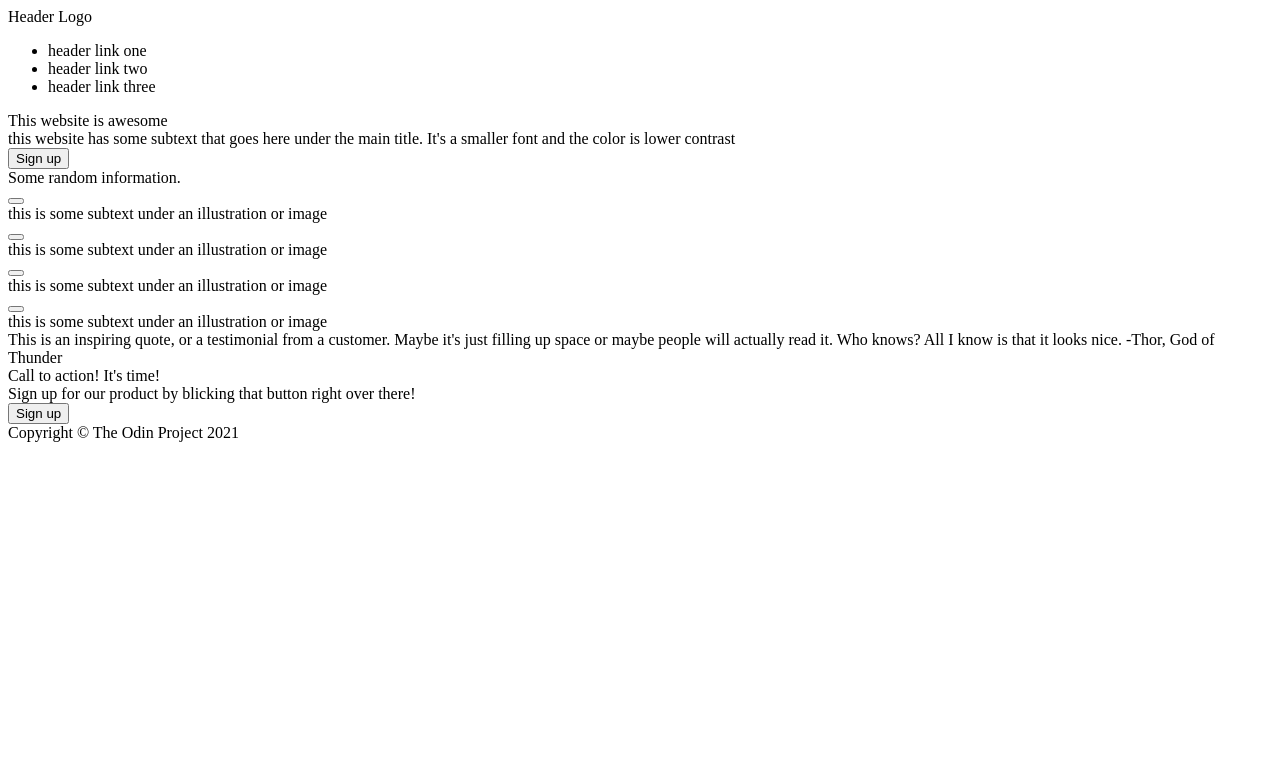
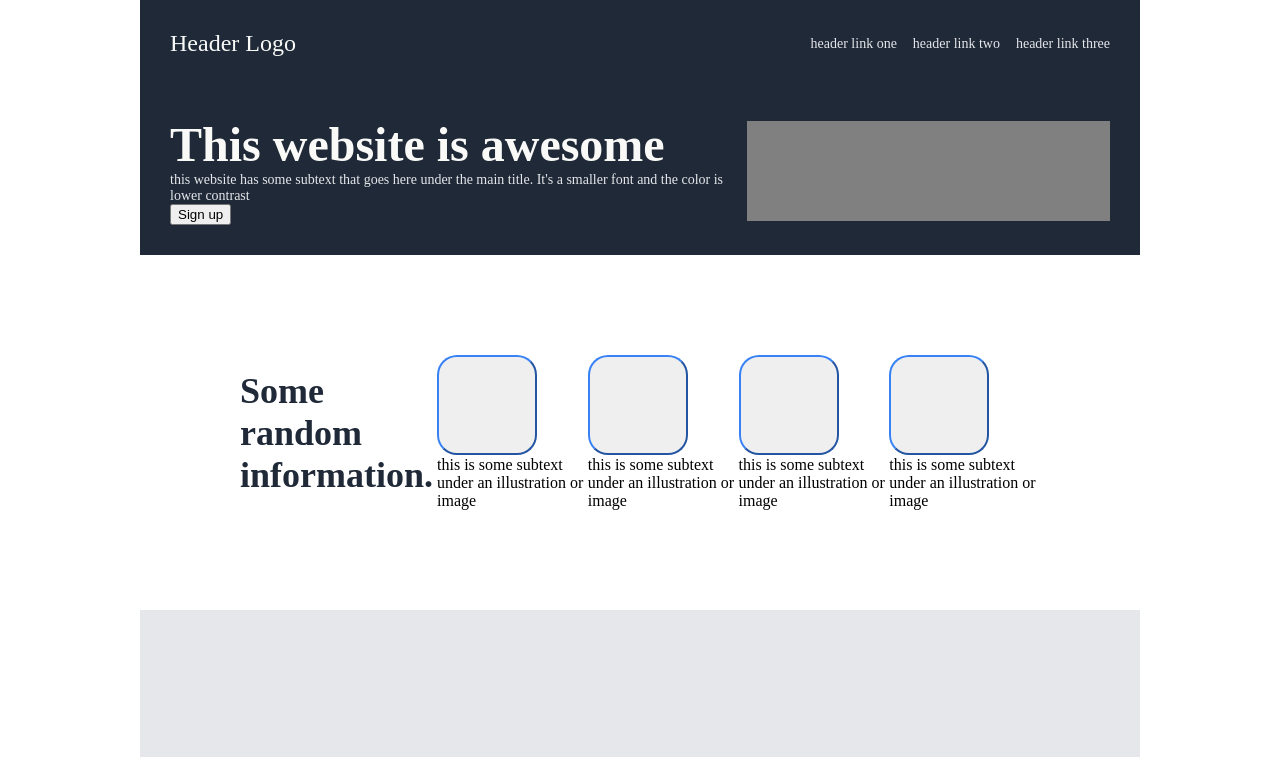
Before and after one commit to HumboldtJama/Landing-Page, a plain HTML site: page landing-page.html in a window 1280 px wide. Shown: the top 757 px of the page. Drawn offline with Linux system fonts and the light colour scheme.

Commit message:
Added containers in html and div classes to group selectors for css. Wrote up css for flex with appropriate containers. I went from top to bottom trying to get the format looking similiar with appropriate colors, weight, and fonts.Still have to put in footer. Been referencing and use bits of previous assignmetns for this. Couldn't decide on a personal website, for now I'm laying it out like the example.

```diff
--- a/landing-page.css
+++ b/landing-page.css
@@ -0,0 +1,98 @@
+body {
+    display: flex;
+    flex-direction: column;
+    width: 1000px;
+    margin: auto;
+}
+/* blue row */
+.container1, .container2 {
+    display: flex;
+    /* flex-direction: row; */
+    align-items: center;
+    height: auto;
+    background-color: #1f2937;
+    margin: 0;
+    padding: 3%;
+}
+
+.container1{
+    justify-content: space-between;
+    font-size: 18px;
+}
+
+.header {
+    color: #f9faf8;
+    font-size: 24px;
+}
+
+.title1 {
+    font-size: 48px;
+    font-weight: bolder;
+    color: #f9faf8;
+}
+
+.container2.1 {
+    display: flex;
+    flex-direction: column;
+}
+
+.link-header, .awesome-text {
+    color: #e5e7eb;
+    font-size: 14px;
+}
+
+.profile-image {
+    background: gray;
+    border-radius: 0%;
+    width: 400px;
+    height: 100px;
+}
+
+ul {
+    display: flex;
+    gap: 16px;
+    list-style-type: none;
+    margin: 0;
+    padding: 0;
+}
+/* /blue row */
+
+/* Some random info row */
+.container3 {
+    display: flex;
+    flex-direction: row;
+    justify-content: space-around;
+    align-items: center;
+    padding: 10%;
+}
+
+.title2{
+    font-size: 36px;
+    font-weight: bolder;
+    color: #1f2937;
+}
+.info-button {
+    border-color: #3882f6;
+    /* box-shadow: inset 2px 2px 4px rgba(0,0,0,.5); */
+    border-radius: 20%;
+    width: 100px;
+    height:  100px;
+}
+/* /Some random info row */
+/* Quote row */
+.container4 {
+    background: #E5E7EB;
+    color: #1f2937;
+    font-size: 36px;
+    font-style: italic;
+    padding: 15%;
+}
+/* /Quote row */
+.modal {
+    display: flex;
+    gap: 16px;
+    padding: 16px;
+}
+.container5 {
+
+}
--- a/landing-page.html
+++ b/landing-page.html
@@ -7,10 +7,11 @@
         <link rel="stylesheet" href="landing-page.css">
     </head>
     <body>
-
+            <div class="container1">
                 <div class="header">
                 Header Logo
                 </div>
+
                 <div class="link-header">
                     <ul>
                         <li>header link one</li>
@@ -18,12 +19,16 @@
                         <li>header link three</li>
                     </ul>
                 </div>
-
+            </div>
+            <div class="container2">
+                <div class="container2.1">
                     <div class="title1">This website is awesome</div>
                         <div class="awesome-text">this website has some subtext that goes here under the main title. It's a smaller font and the color is lower contrast</div>
                         <button class="Sign-up">Sign up</button>
+                </div>
                         <div class="profile-image"></div>
-
+            </div>
+            <div class="container3">
                 <div class="title2">Some random information.</div>
                 <div class="info">
                     <button class="info-button"></button>
@@ -41,18 +46,21 @@
                     <button class="info-button"></button>
                     <div class="text">this is some subtext under an illustration or image</div>
                 </div>
-
+            </div>
+        <div class="container4">
                 <div class="quote">This is an inspiring quote, or a testimonial from a customer. Maybe it's just filling up space or maybe people will actually read it. Who knows? All I know is that it looks nice.   -Thor, God of Thunder</div>
-
-        <div class="container">
+        </div>
+    <div class="modal">
+        <div class="container5">
             <div class="blue-header">Call to action! It's time!
-            </div>
             <div class="blue-text"> Sign up for our product by blicking that button right over there!<div>
             <button class="Sign-up2">Sign up</button>
+    </div>
 
             <div class="footer">
                 <div>Copyright &copy; The Odin Project 2021</div>
             </div>
+        </div>
 
     </body>
 </html>
```
Also changed, not shown: 1 other file. Lines whose indentation alone changed are shown as unchanged.
